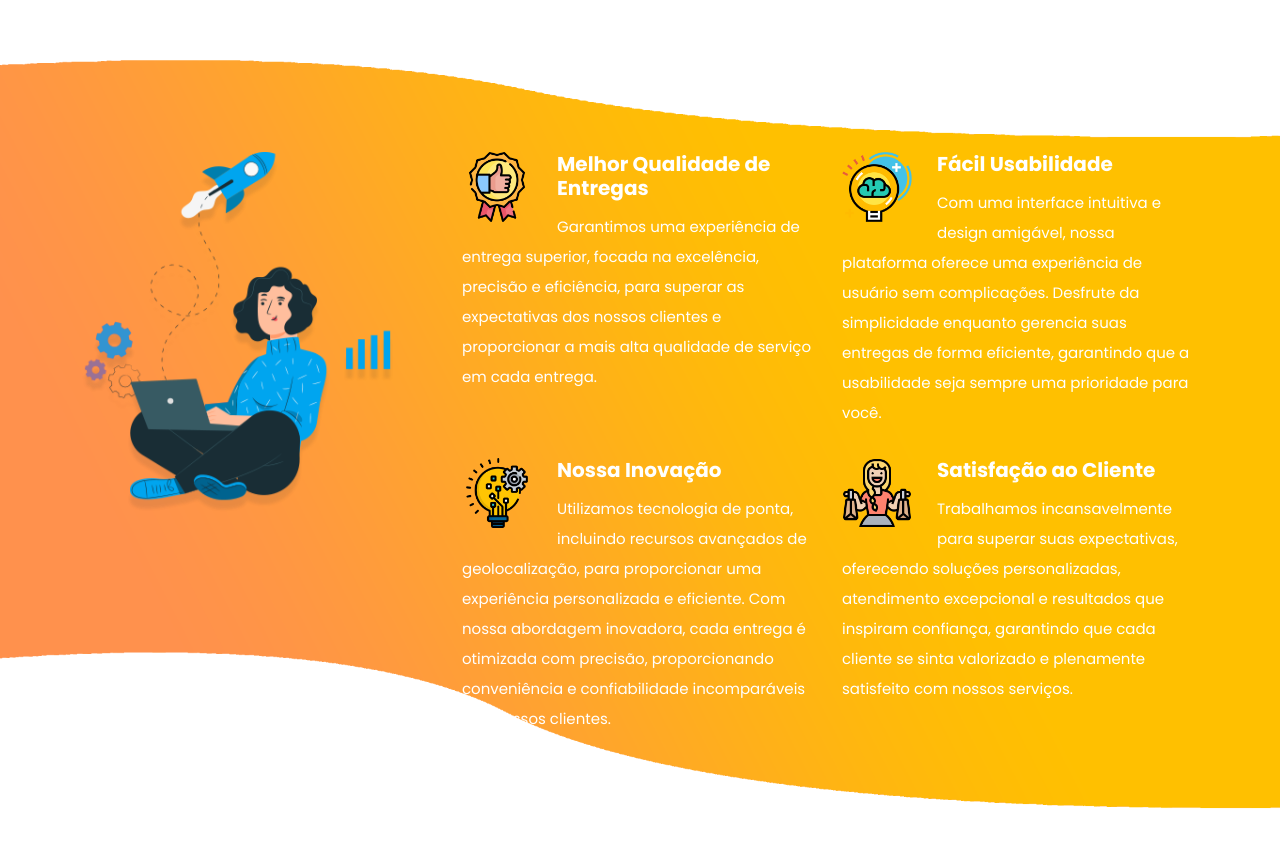
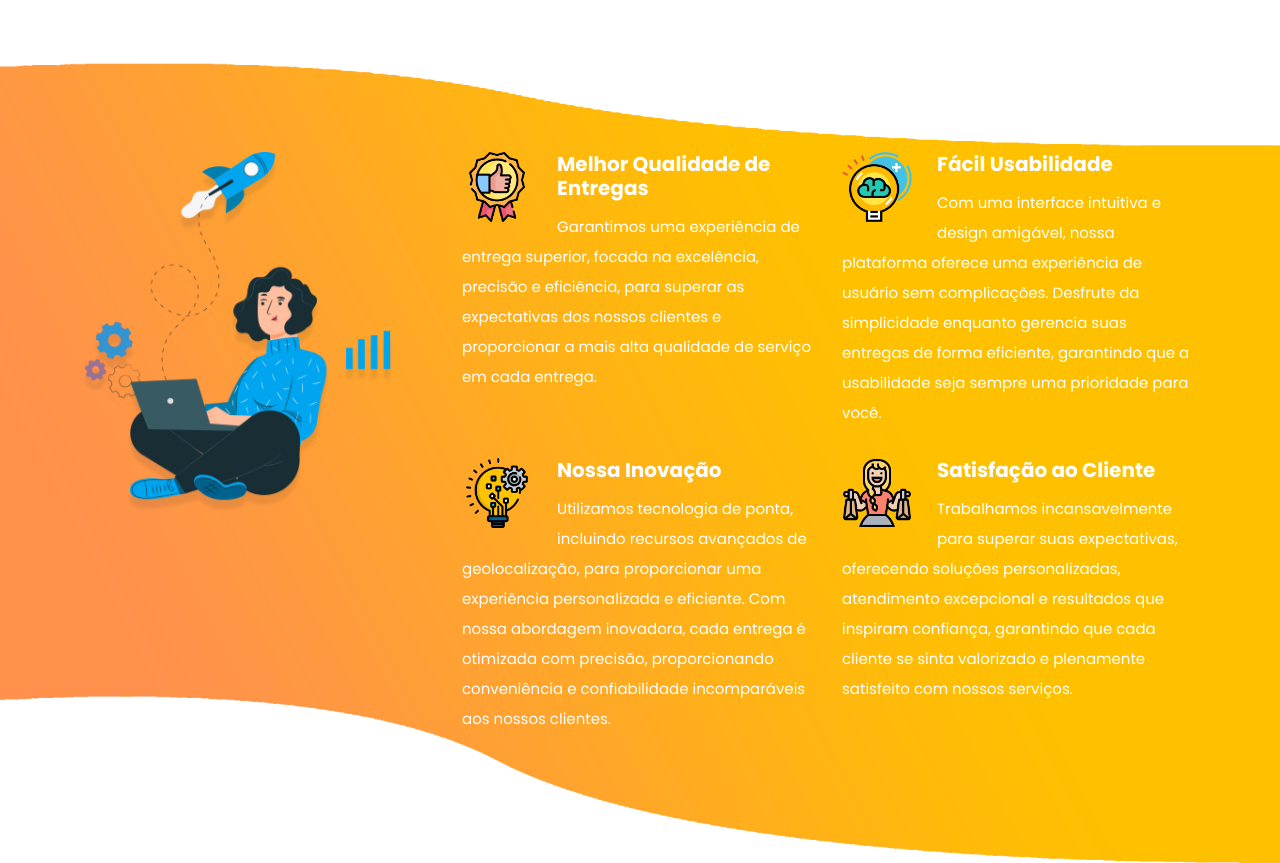
Before and after one commit to DavidVieiraFPS/Vroom, a plain HTML site: page index.html in a window 1280 px wide. Shown: the part 904-1767 px from the top of the page. Drawn offline with nearby package versions, Linux system fonts and the light colour scheme.

Commit message:
Update spicydevs.css

```diff
--- a/assets/css/spicydevs.css
+++ b/assets/css/spicydevs.css
@@ -950,7 +950,7 @@ About Us Style
   background-repeat: no-repeat;
   background-position: center center;
   background-size: cover;
-  padding: 140px 0px 120px 0px;
+  padding: 140px 0px 180px 0px;
 }
 
 .about-us .left-image {
```
